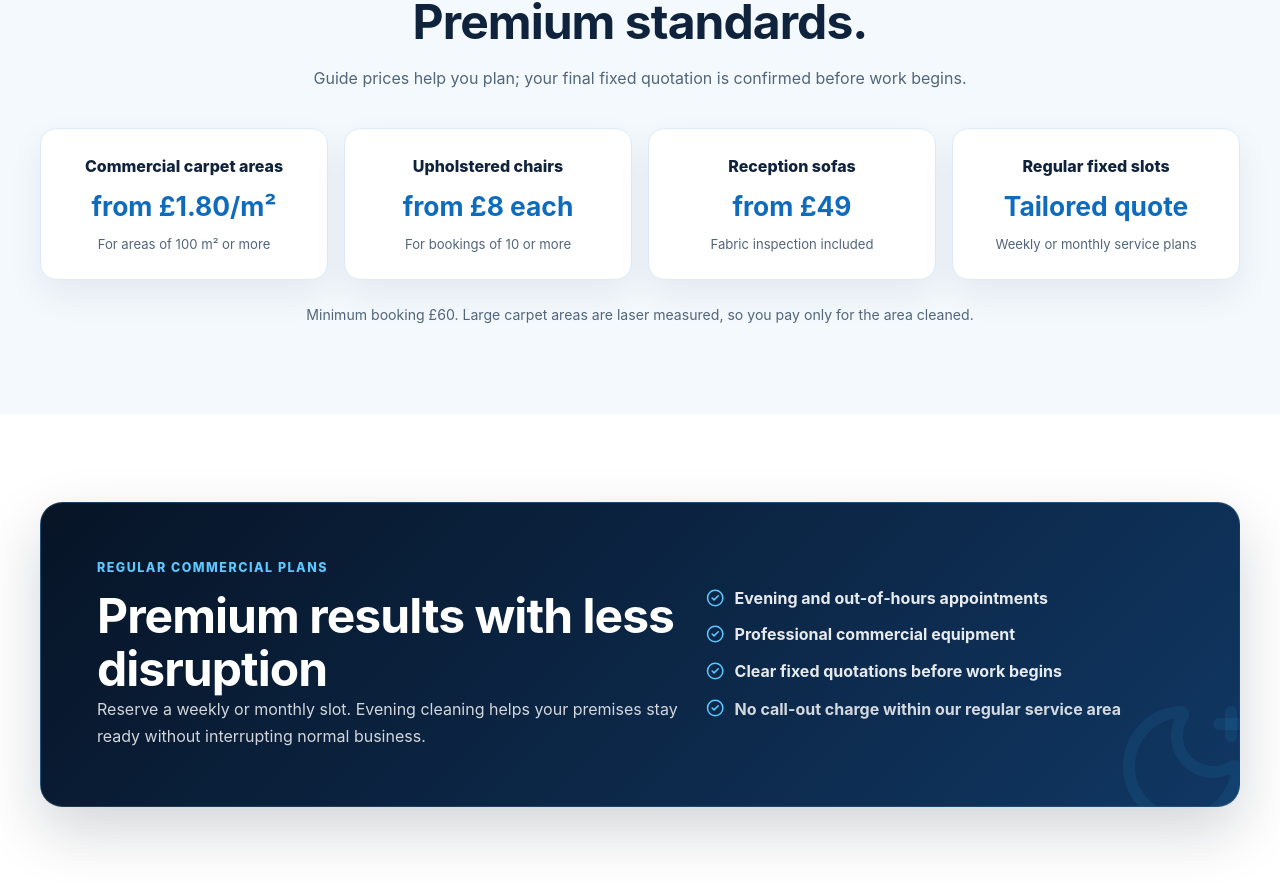
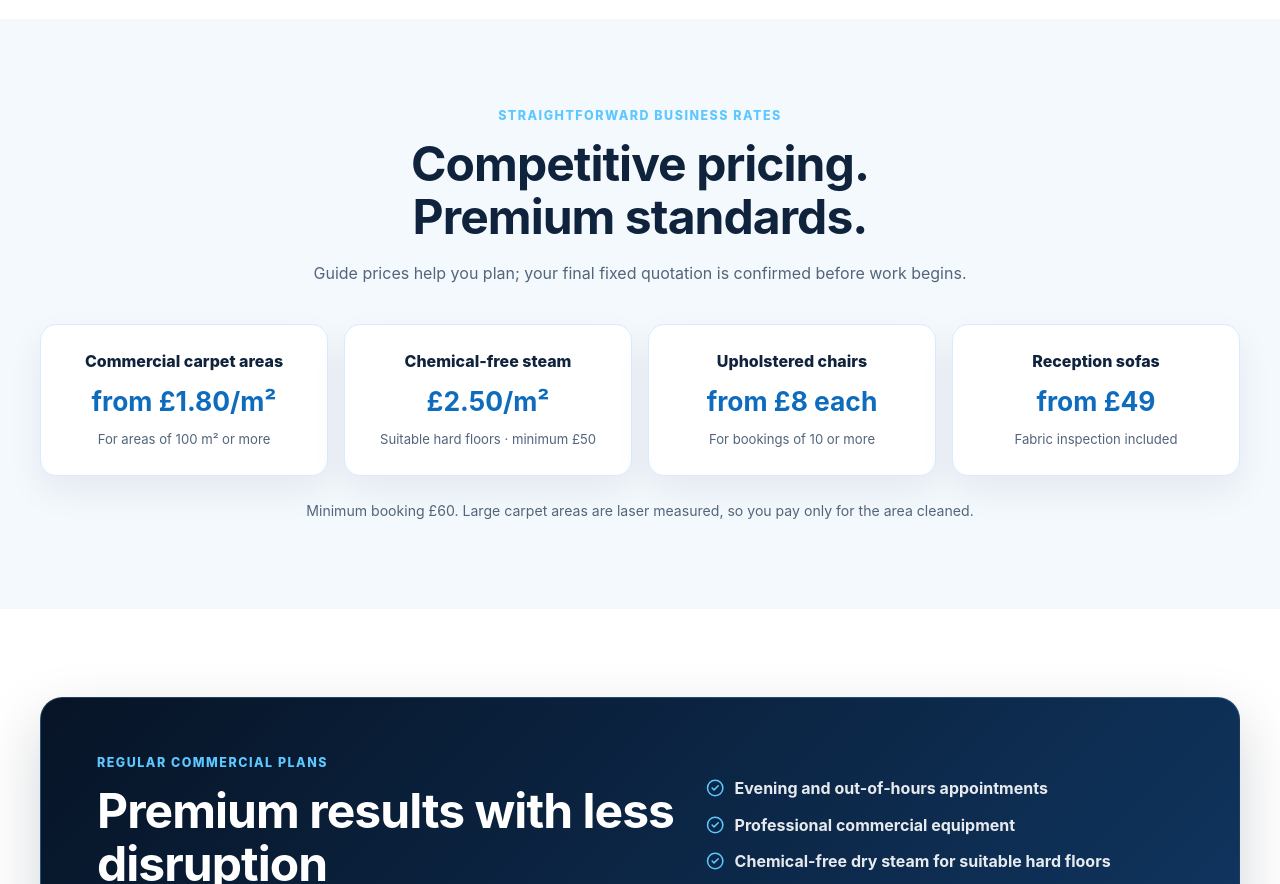
Before and after one commit to Robigo1977/ROBIGO-V5, a React (Vite) app: page /commercial-cleaning-winchester in a window 1280 px wide. Shown: the part 1916-2800 px from the top of the page. Built offline with nearby package versions, Linux system fonts and the light colour scheme.

Commit message:
Add chemical-free steam cleaning to commercial page

```diff
--- a/src/pages/CommercialCleaningWinchester.tsx
+++ b/src/pages/CommercialCleaningWinchester.tsx
@@ -4,6 +4,7 @@ import {
   CheckCircle2,
   KeyRound,
   MoonStar,
+  Sparkles,
   Utensils,
 } from "lucide-react";
 
@@ -20,6 +21,11 @@ const sectors = [
     icon: Utensils,
     title: "Restaurants & Cafés",
     text: "Carpets, dining chairs, banquettes and customer-facing areas.",
+  },
+  {
+    icon: Sparkles,
+    title: "Chemical-Free Steam",
+    text: "Professional dry-steam cleaning for suitable hard floors and surfaces.",
   },
   {
     icon: Building2,
@@ -40,14 +46,15 @@ const sectors = [
 
 const rates = [
   ["Commercial carpet areas", "from £1.80/m²", "For areas of 100 m² or more"],
+  ["Chemical-free steam", "£2.50/m²", "Suitable hard floors · minimum £50"],
   ["Upholstered chairs", "from £8 each", "For bookings of 10 or more"],
   ["Reception sofas", "from £49", "Fabric inspection included"],
-  ["Regular fixed slots", "Tailored quote", "Weekly or monthly service plans"],
 ];
 
 const benefits = [
   "Evening and out-of-hours appointments",
   "Professional commercial equipment",
+  "Chemical-free dry steam for suitable hard floors",
   "Clear fixed quotations before work begins",
   "No call-out charge within our regular service area",
 ];
@@ -59,7 +66,7 @@ export default function CommercialCleaningWinchester() {
         config={{
           title: "Commercial Cleaning Winchester | ROBIGO",
           description:
-            "Commercial carpet, upholstery and steam floor cleaning for restaurants, offices, Airbnb properties and estate agencies in Winchester. Free fixed quotations.",
+            "Commercial carpet and upholstery cleaning plus chemical-free dry steam for suitable hard floors in Winchester restaurants, offices and Airbnb properties.",
           canonical: "https://robigo.co.uk/commercial-cleaning-winchester",
           ogTitle: "Commercial Cleaning Winchester | ROBIGO",
           ogDescription:
@@ -91,8 +98,9 @@ export default function CommercialCleaningWinchester() {
             </p>
             <h1>A cleaner space. A stronger first impression.</h1>
             <p className={styles.heroText}>
-              Premium carpet, upholstery and steam floor cleaning for businesses
-              that care about presentation, hygiene and customer confidence.
+              Premium carpet and upholstery care, plus chemical-free dry-steam
+              cleaning for suitable hard floors — for businesses that care about
+              presentation, hygiene and customer confidence.
             </p>
             <div className={styles.actions}>
               <Button
@@ -202,7 +210,8 @@ export default function CommercialCleaningWinchester() {
               <h2>Premium results with less disruption</h2>
               <p>
                 Reserve a weekly or monthly slot. Evening cleaning helps your
-                premises stay ready without interrupting normal business.
+                premises stay ready without interrupting normal business. Every
+                regular plan receives a tailored quotation.
               </p>
             </div>
 
```
